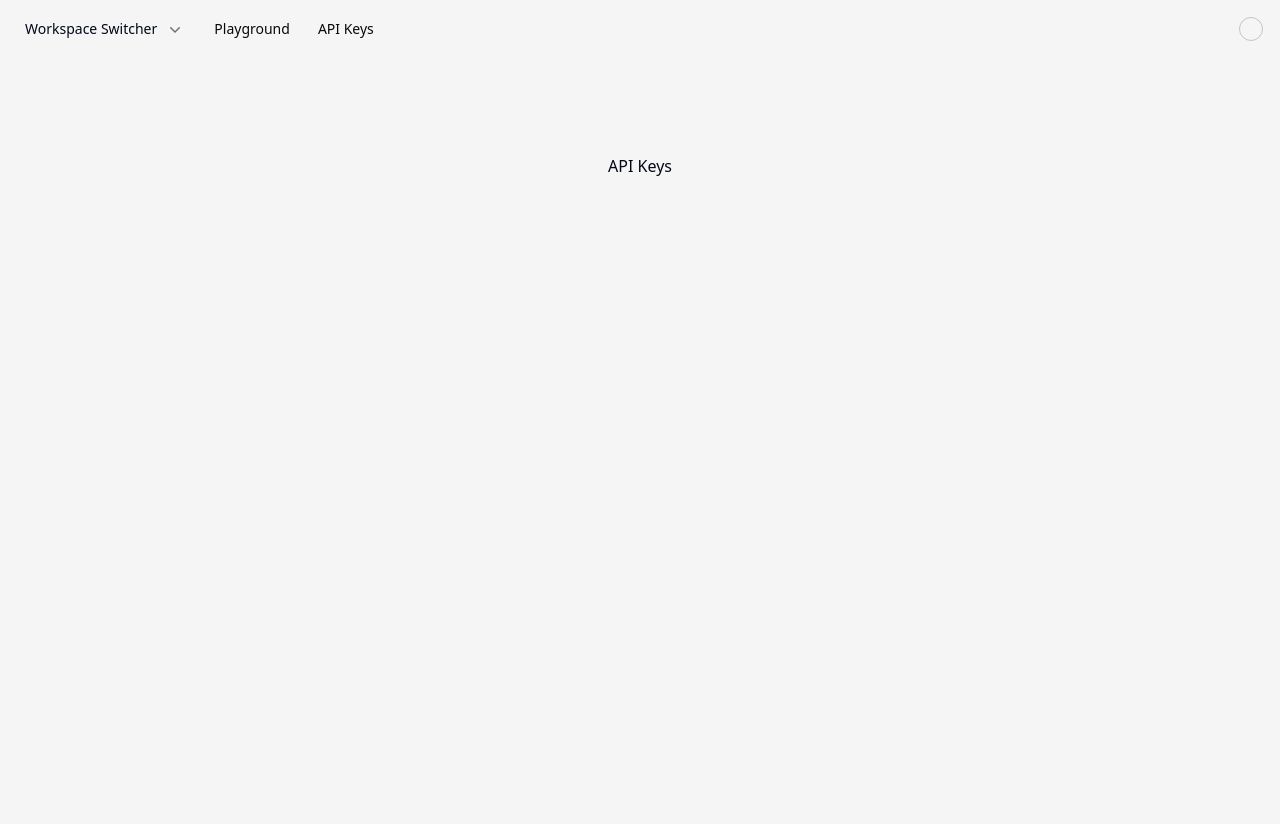
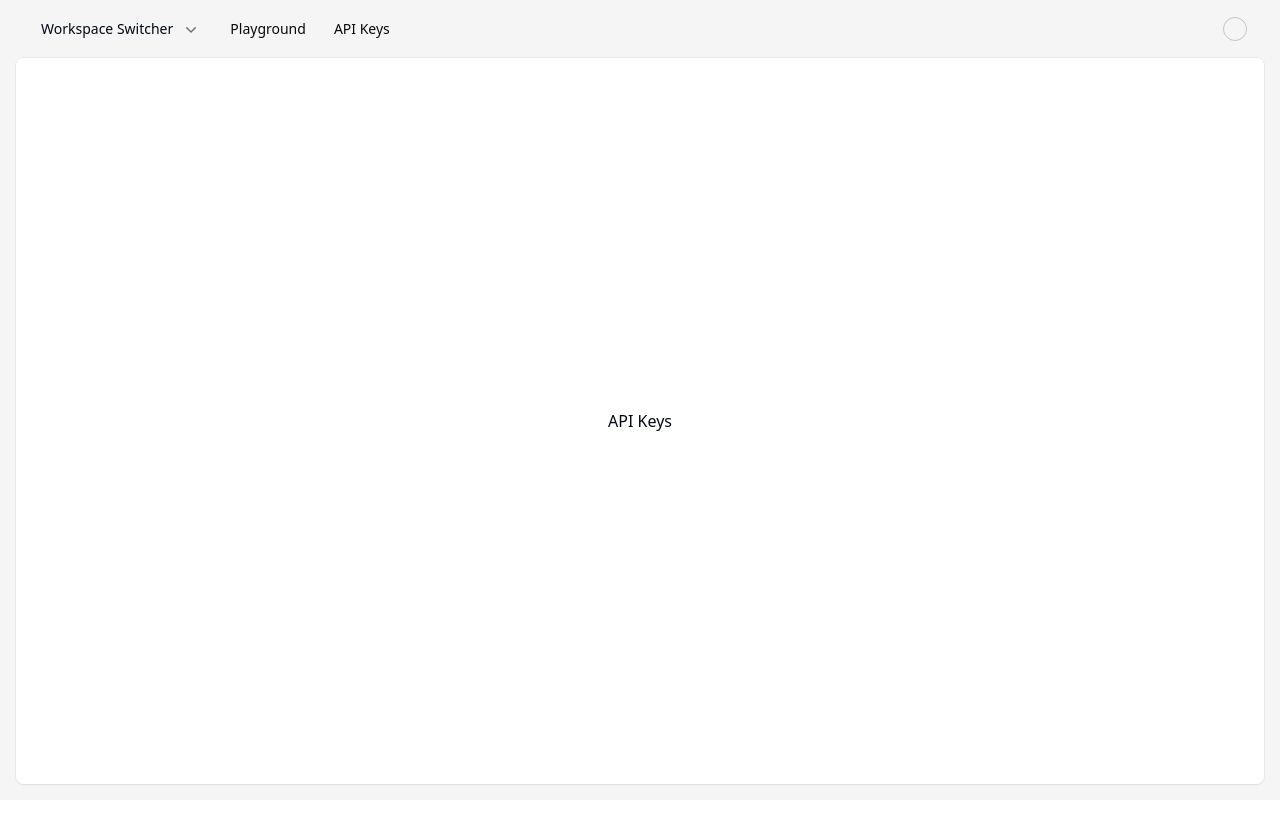
Before and after one commit to YourTechBud/inferix-ui, a Next.js app: page /api-keys in a window 1280 px wide. Shown: the top 824 px of the page. After the commit the page ends 800 px from the top, so only its background shows below. Built offline with nearby package versions, Linux system fonts and the light colour scheme.

Commit message:
Update navbar creation by using stacked-layout
Signed-off-by: Maisha Supritee Chowdhury <maisha.sup@gmail.com>

```diff
--- a/src/app/(home)/api-keys/page.tsx
+++ b/src/app/(home)/api-keys/page.tsx
@@ -1,6 +1,6 @@
 export default function APIKeys() {
   return (
-    <div className="flex min-h-screen flex-col items-center justify-between bg-primary p-24">
+    <div className="flex min-w-full items-center justify-center rounded-lg bg-white font-sans antialiased">
       <h1>API Keys</h1>
     </div>
   );
--- a/src/app/(home)/layout.tsx
+++ b/src/app/(home)/layout.tsx
@@ -18,11 +18,22 @@ import {
   NavbarSpacer,
 } from '@/ui/components/navbar';
 import { Popover, PopoverButton, PopoverPanel } from '@/ui/components/popover';
+import {
+  Sidebar,
+  SidebarBody,
+  SidebarHeader,
+  SidebarSection,
+} from '@/ui/components/sidebar';
+import { StackedLayout } from '@/ui/components/stacked-layout';
 import { addWorkspace, deleteWorkspace } from '@/ui/widgets/navigation/helpers';
 
 interface HomeLayoutProps {
   children: React.ReactNode;
 }
+const navItems = [
+  { label: 'Playground', url: '/playground' },
+  { label: 'API Keys', url: '/api-keys' },
+];
 
 export default function HomeLayout({ children }: HomeLayoutProps) {
   const popoverTextStyles =
@@ -34,10 +45,10 @@ export default function HomeLayout({ children }: HomeLayoutProps) {
   const [workspaceList, setWorkspaceList] = useState<string[]>([]);
 
   return (
-    <>
-      <body className="min-h-screen min-w-full overflow-hidden bg-background font-sans antialiased">
+    <StackedLayout
+      navbar={
         <Navbar className="min-w-full bg-primary p-4">
-          <NavbarSection>
+          <NavbarSection className="max-lg:hidden">
             <Popover>
               <PopoverButton className="hover:bg-primary-hove flex flex-row gap-2 rounded-lg p-2 font-sans text-sm font-medium">
                 Workspace Switcher
@@ -88,8 +99,11 @@ export default function HomeLayout({ children }: HomeLayoutProps) {
                 </div>
               </PopoverPanel>
             </Popover>
-            <NavbarItem href="/playground">Playground</NavbarItem>
-            <NavbarItem href="/api-keys">API Keys</NavbarItem>
+            {navItems.map(({ label, url }) => (
+              <NavbarItem key={label} href={url}>
+                {label}
+              </NavbarItem>
+            ))}
           </NavbarSection>
           <NavbarSpacer />
 
@@ -116,9 +130,74 @@ export default function HomeLayout({ children }: HomeLayoutProps) {
             </PopoverPanel>
           </Popover>
         </Navbar>
+      }
+      sidebar={
+        <Sidebar>
+          <SidebarHeader>
+            <Popover>
+              <PopoverButton className="flex w-48 flex-row items-center justify-between rounded-lg p-2 font-sans text-sm font-medium hover:bg-primary-hover">
+                Workspace Switcher
+                <ChevronDownIcon className={popoverIconStyles} />
+              </PopoverButton>
+              <PopoverPanel className="ml-4 flex w-64 flex-col">
+                <div className="flex flex-row gap-2 rounded-lg p-2">
+                  <Input
+                    type="text"
+                    placeholder="Add new workspace"
+                    value={workspace}
+                    onChange={e => setWorkspace(e.target.value)}
+                  />
+                  <Button
+                    plain={true}
+                    useCustomStyles={true}
+                    className="inline-flex h-6 w-10 items-center justify-center rounded-lg bg-emerald-500 p-2 font-medium text-white hover:bg-emerald-600"
+                    onClick={() => {
+                      addWorkspace(
+                        workspace,
+                        workspaceList,
+                        setWorkspaceList,
+                        setWorkspace,
+                      );
+                    }}
+                  >
+                    <PlusIcon className="h-6 w-6 flex-shrink-0" />
+                  </Button>
+                </div>
+                <Divider className="w-full" />
 
-        {children}
-      </body>
-    </>
+                <div className="flex flex-col p-1">
+                  {workspaceList.map((ws, index) => (
+                    <div key={index} className={popoverElementStyles}>
+                      <h1 className={popoverTextStyles}>{ws}</h1>
+                      <TrashIcon
+                        className={popoverIconStyles}
+                        onClick={() => {
+                          deleteWorkspace(
+                            index,
+                            workspaceList,
+                            setWorkspaceList,
+                          );
+                        }}
+                      />
+                    </div>
+                  ))}
+                </div>
+              </PopoverPanel>
+            </Popover>
+          </SidebarHeader>
+          <SidebarBody>
+            <SidebarSection>
+              {navItems.map(({ label, url }) => (
+                <NavbarItem key={label} href={url}>
+                  {label}
+                </NavbarItem>
+              ))}
+            </SidebarSection>
+          </SidebarBody>
+        </Sidebar>
+      }
+    >
+      {children}
+    </StackedLayout>
   );
 }
--- a/src/app/(home)/playground/page.tsx
+++ b/src/app/(home)/playground/page.tsx
@@ -1,6 +1,6 @@
 export default function Playground() {
   return (
-    <div className="flex min-h-screen flex-col items-center justify-between bg-primary p-24">
+    <div className="flex min-w-full items-center justify-center rounded-lg bg-white font-sans antialiased">
       <h1>Chat</h1>
     </div>
   );
--- a/src/app/layout.tsx
+++ b/src/app/layout.tsx
@@ -24,7 +24,7 @@ export default function RootLayout({
     <html lang="en">
       <body
         className={cn(
-          'min-h-screen min-w-full overflow-hidden bg-background font-sans antialiased',
+          'min-h-screen min-w-full bg-background font-sans antialiased',
           fontSans.variable,
         )}
       >
--- a/src/ui/components/stacked-layout.tsx
+++ b/src/ui/components/stacked-layout.tsx
@@ -54,9 +54,9 @@ function MobileSidebar({
           leaveTo={`${transitionSign}translate-x-full`}
         >
           <Headless.DialogPanel
-            className={`fixed inset-y-0 ${position}-0 w-full max-w-80 p-2 transition`}
+            className={`fixed inset-y-0 ${position}-0 w-full max-w-72 p-2 transition`}
           >
-            <div className="flex h-full flex-col rounded-lg bg-white shadow-sm ring-1 ring-zinc-950/5 dark:bg-zinc-900 dark:ring-white/10">
+            <div className="flex h-full flex-col rounded-lg bg-primary shadow-sm ring-1 ring-zinc-950/5 dark:bg-zinc-900 dark:ring-white/10">
               <div className="-mb-3 px-4 pt-3">
                 <Headless.CloseButton
                   as={NavbarItem}
@@ -85,7 +85,7 @@ export function StackedLayout({
   const [showSidebar, setShowSidebar] = useState(false);
 
   return (
-    <div className="relative isolate flex min-h-svh w-full flex-col bg-white lg:bg-zinc-100 dark:bg-zinc-900 dark:lg:bg-zinc-950">
+    <div className="relative isolate flex min-h-screen w-full flex-col bg-primary dark:bg-zinc-900 lg:bg-primary dark:lg:bg-zinc-950">
       {/* Sidebar on mobile */}
       <MobileSidebar open={showSidebar} close={() => setShowSidebar(false)}>
         {sidebar}
@@ -105,9 +105,9 @@ export function StackedLayout({
       </header>
 
       {/* Content */}
-      <main className="flex flex-1 flex-col pb-2 lg:px-2">
-        <div className="grow p-6 lg:rounded-lg lg:bg-white lg:p-10 lg:shadow-sm lg:ring-1 lg:ring-zinc-950/5 dark:lg:bg-zinc-900 dark:lg:ring-white/10">
-          <div className="mx-auto max-w-6xl">{children}</div>
+      <main className="flex flex-1 flex-col pb-4 lg:px-4">
+        <div className="dark:lg:ring-white/10c flex min-h-full flex-1 grow lg:rounded-lg lg:bg-white lg:shadow-sm lg:ring-1 lg:ring-zinc-950/5 dark:lg:bg-zinc-900">
+          {children}
         </div>
       </main>
     </div>
```
